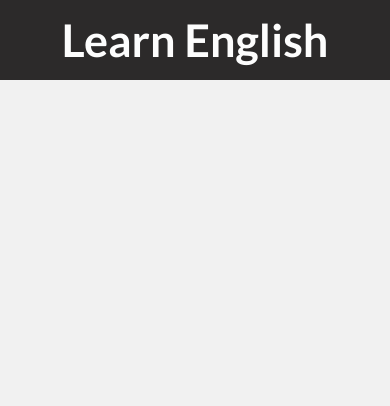
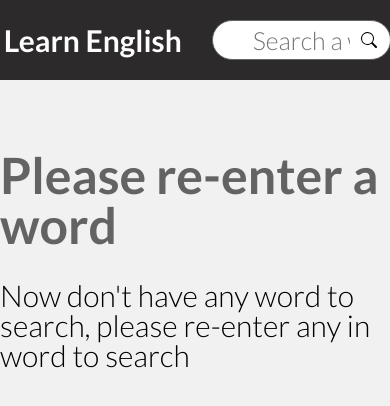
Before and after one commit to W3BERM0I/words, a Vue app: page /word in a window 390 px wide. Shown: the top 406 px of the page. Built offline with nearby package versions, Linux system fonts and the light colour scheme; what vue-loading-overlay would draw is missing.

Commit message:
melhorando a responsividade

```diff
--- a/src/components/theHeader.vue
+++ b/src/components/theHeader.vue
@@ -1,7 +1,6 @@
 <template>
   <header>
     <button class="title" @click.prevent="refresh">Learn English</button>
-    <h1>{{this.$route.back}}</h1>
     <input type="text" class="targetWord" @keydown.enter="word" placeholder="Search a word" v-model="this.searchWord" >
   </header>
 </template>
@@ -36,15 +35,12 @@
 
 <style scoped>
 
-  h1 {
-    color: white;
-  }
-
   header {
     background: var(--preto);
     display: flex;
     align-items: center;
     justify-content: center;
+    max-width: 100vw;
   }
   .title {
     color: var(--brancoClaro);
@@ -55,6 +51,7 @@
     margin-right: 250px;
     text-align: center;
     border: none;
+    white-space: nowrap;
   }
 
   .title:hover {
@@ -76,7 +73,10 @@
 
   @media screen and (max-width: 768px) {
     .targetWord {
-      display: none;
+      max-width: 25%;
+      font-size: 25px;
+      margin-left: 30px;
+      padding: 4px 40px;
     }
 
     header {
@@ -86,10 +86,17 @@
     .title {
       color: var(--brancoClaro);
       font-weight: 700;
-      font-size: 45px;
+      font-size: 30px;
       margin: 0px;
       margin-right: 0px;
+      margin-left: 5px;
       padding: 2px 0px 2px 0px;
     }
+    .title:hover {
+    transform: scale(1.1);
+    }
   }
+
+
+
 </style>
--- a/src/views/Home.vue
+++ b/src/views/Home.vue
@@ -91,6 +91,7 @@ section {
   margin: 20px 10px;
   padding: 20px;
   min-width: 25vw;
+  min-height: 83vh;
 }
 .title {
   color: var(--verdeClaro);
--- a/src/views/searchWord.vue
+++ b/src/views/searchWord.vue
@@ -1,5 +1,10 @@
 <template>
   <main>
+    <div class="notification" v-show="!this.noWord()">
+      <h2>Please re-enter a word</h2>
+      <p>Now don't have any word to search, please re-enter any in word to search</p>
+    </div>
+
     <div v-show="this.noWord()" class="word">
       <p class="title">{{ word }}</p>
       <div class="content">
@@ -9,7 +14,7 @@
               <li>{{def}}</li>
             </ul>
           </div>
-          <div>
+          <div v-show="this.exampleIsNull()">
             <h2>Examples</h2>
             <ul v-for="(ex, index) in example" :key="index">
               <li>{{ex}}</li>
@@ -46,9 +51,13 @@ export default {
         });
       })
 
-  },
+    },
     noWord() {
       return !Boolean(this.word.length == 0);
+    },
+    exampleIsNull() {
+      console.log(this.example.length == 0 || this.example.length == 1)
+      return !Boolean(this.example.length == 0 || this.example.length == 1);
     }
   },
   computed: {
@@ -78,6 +87,7 @@ export default {
     min-height: 50vh;
     min-width: 50vw;
     border-radius: 20px;
+    margin-top: 40px;
   }
 
   .content {
@@ -106,4 +116,24 @@ export default {
     font-weight: 400;
   }
 
+  .notification {
+    display: flex;
+    flex-direction: column;
+    justify-content: center;
+    align-items: center;
+    flex-wrap: nowrap;
+  }
+
+  .notification>h2 {
+    margin-top: 70px;
+    font-weight: 700;
+    font-size: 50px;
+  }
+
+  .notification>p {
+    margin-top: 30px;
+    font-weight: 400;
+    font-size: 30px;
+  }
+
 </style>
```
